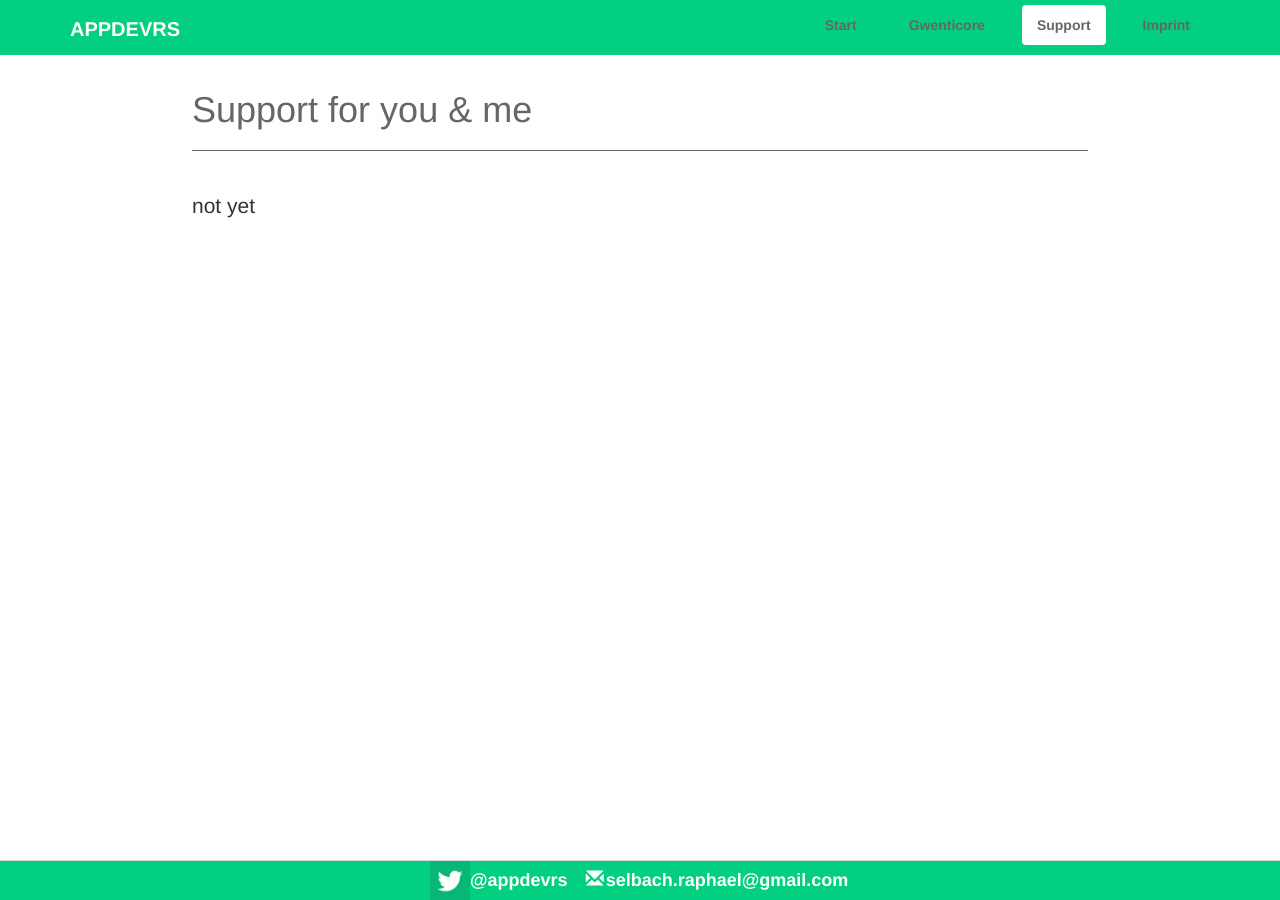
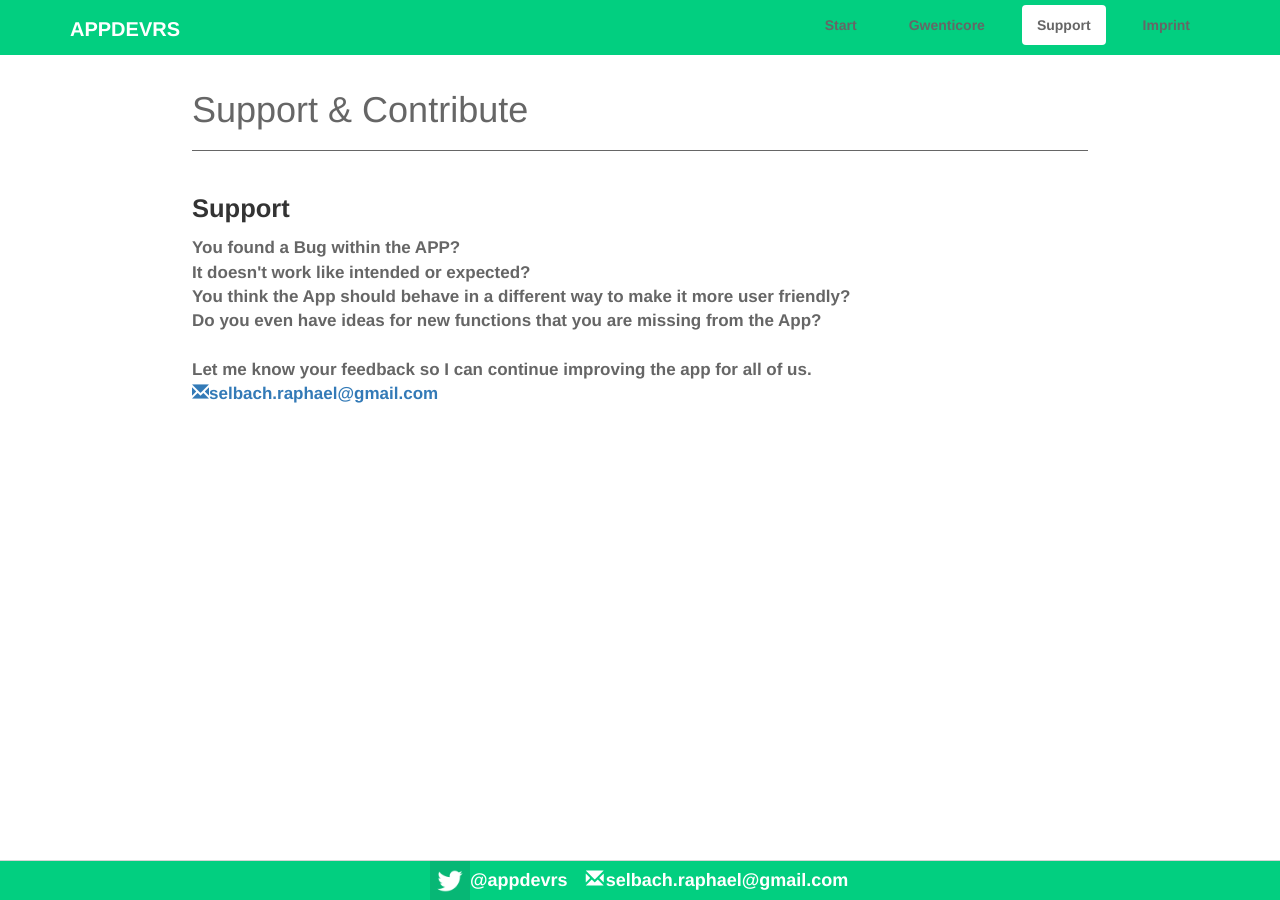
Before and after one commit to appdevrs/appdevrs.github.io, a Jekyll site: the page built from support.html, in a window 1280 px wide. Built offline with Jekyll 4.4.1, drawn with Linux system fonts in a browser that asks for light colours.

Commit message:
Update support.html

```diff
--- a/support.html
+++ b/support.html
@@ -2,6 +2,20 @@
 layout: default
 title: AppDevRS
 location: /support.html
-headline: Support for you & me
+headline: Support & Contribute
 ---
-<p>not yet</p>
+<div class="descr">
+<p><strong>Support<strong></p>
+You found a Bug within the APP?<br>
+It doesn't work like intended or expected?<br>
+You think the App should behave in a different way to make it more user friendly?<br>
+Do you even have ideas for new functions that you are missing from the App?<br>
+<br>
+Let me know your feedback so I can continue improving the app for all of us.<br>
+<script type="text/javascript">document.write("<a href=\"mail" + "to:" + new Array("selbach.raphael","gmail.com").join("@") + "\"><span class=\"glyphicon glyphicon-envelope\"></span>" + new Array("selbach.raphael","gmail.com").join("@") + "</" + "a>");</script><br>
+</div>
+<!--
+<div class="descr">
+<p><strong>Contribute</strong></p>
+</div>
+-->
```
